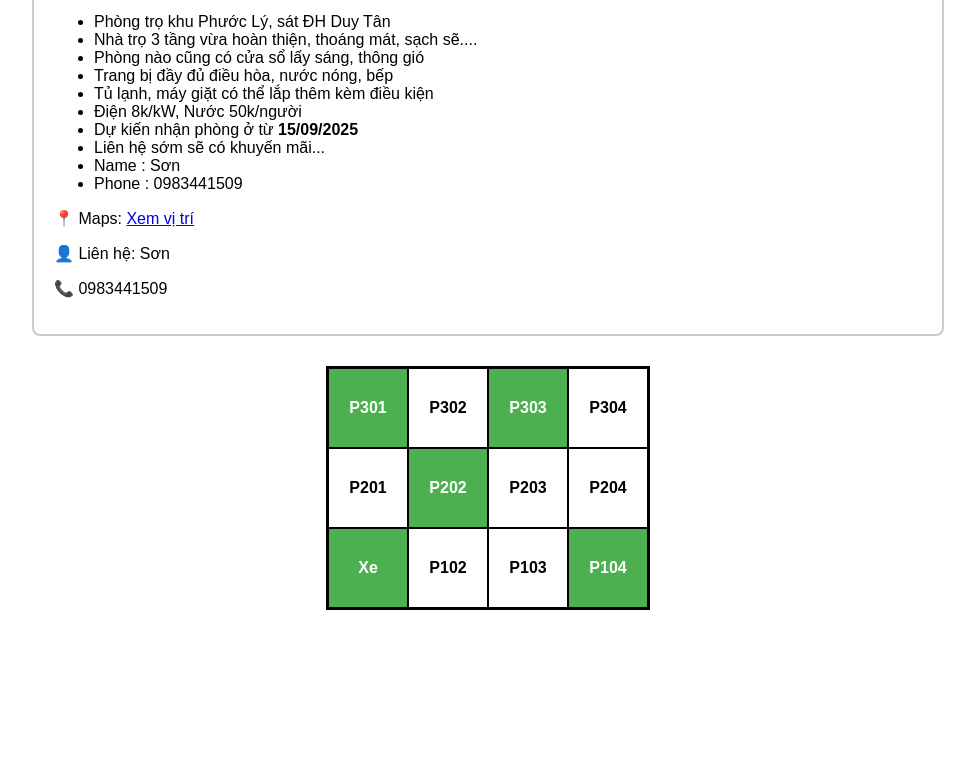
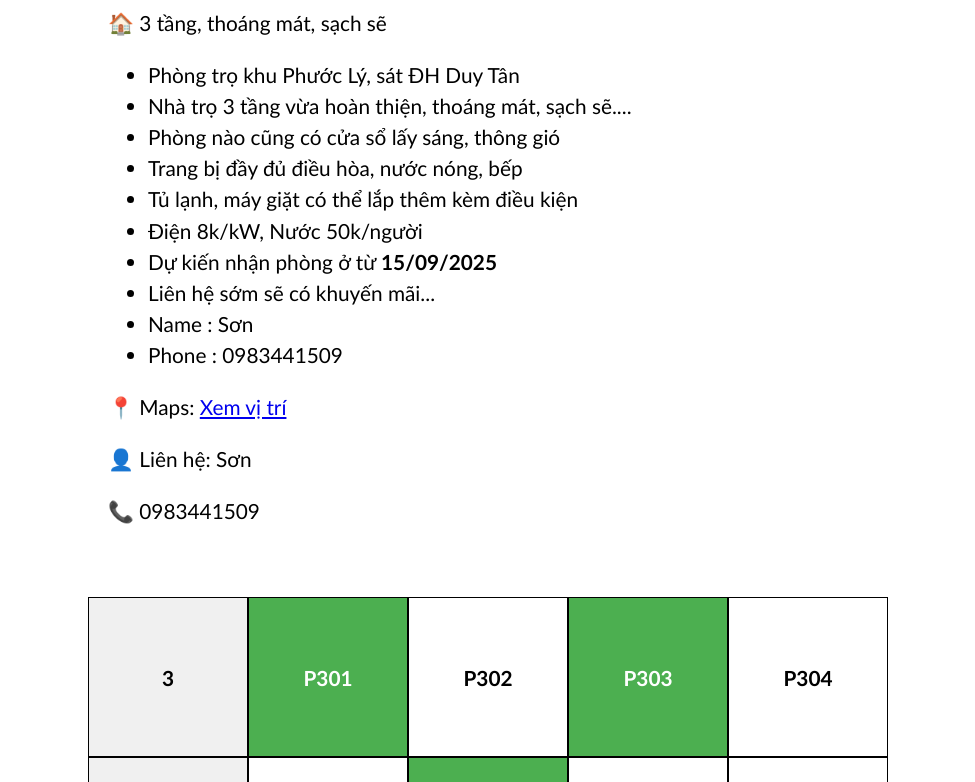
Before and after one commit to namsonvo2/baonam, a plain HTML site: page index.html in a window 1280 px wide. Shown: the part 132-914 px from the top of the page, without its empty margins (152-1127 px from the left). Before the commit the page ends 800 px from the top, so only its background shows below. Drawn offline with Linux system fonts and the light colour scheme.

Commit message:
Update index.html

```diff
--- a/index.html
+++ b/index.html
@@ -2,38 +2,35 @@
 <html lang="vi">
 <head>
   <meta charset="UTF-8">
-  <title>Nhà trọ Phước Lý - Bao Nam</title>
+  <title>Nhà trọ Phước Lý - Bảo Nam</title>
  <style>
   body {
-      font-family: Arial, sans-serif;
+    font-family: Calibri, sans-serif; /* toàn bộ dùng Calibri */
+    display: flex;
+    flex-direction: column; /* sắp xếp theo cột */
+    align-items: center;    /* canh giữa */
     margin: 20px;
+    font-size: 1.3em;       /* toàn bộ chữ to hơn 1.5 lần */
+    line-height: 1.5;
   }
   .container {
-      display: flex;
-      flex-direction: column;
-      align-items: center;
-    }
-    .info {
-      width: 70%;
-      padding: 20px;
-      margin-bottom: 30px;
-      border: 2px solid #ccc;
-      border-radius: 8px;
+    width: 100%;
+    max-width: 800px; /* làm chuẩn theo info */
   }
   .layout {
     display: grid;
-      grid-template-columns: repeat(4, 80px); /* 4 phòng mỗi tầng */
-      grid-auto-rows: 80px;
-      gap: 0; /* sát nhau */
-      border: 2px solid #000;
+    grid-template-columns: repeat(5, 1fr); /* 1 cột cho tầng + 4 cột phòng */
+    margin-top: 30px;
+    width: 100%; /* full bằng info */
   }
-    .room {
+  .room, .floor-label {
+    aspect-ratio: 1 / 1; /* luôn là ô vuông */
     display: flex;
     align-items: center;
     justify-content: center;
     border: 1px solid #000;
+    cursor: pointer;
     font-weight: bold;
-      cursor: pointer;
   }
   .occupied {
     background-color: #4CAF50; /* xanh lá */
@@ -42,7 +39,16 @@
   .available {
     background-color: #fff;
   }
+  .floor-label {
+    background-color: #f0f0f0;
+    font-weight: bold;
+  }
+  .info {
+    width: 100%;
+    padding: 20px;
+  }
 </style>
+
 </head>
 <body>
   <div class="container">
@@ -60,6 +66,13 @@
       layout.innerHTML = "";
 
       for (let floor = 3; floor >= 1; floor--) {
+        // thêm cột hiển thị số tầng
+        const floorLabel = document.createElement("div");
+        floorLabel.className = "floor-label";
+        floorLabel.textContent = floor;
+        layout.appendChild(floorLabel);
+
+        // thêm 4 phòng
         for (let r = 1; r <= 4; r++) {
           const roomId = `P${floor}${r.toString().padStart(2, "0")}`;
           const roomDiv = document.createElement("div");
```
Lines whose indentation alone changed are shown as unchanged.
